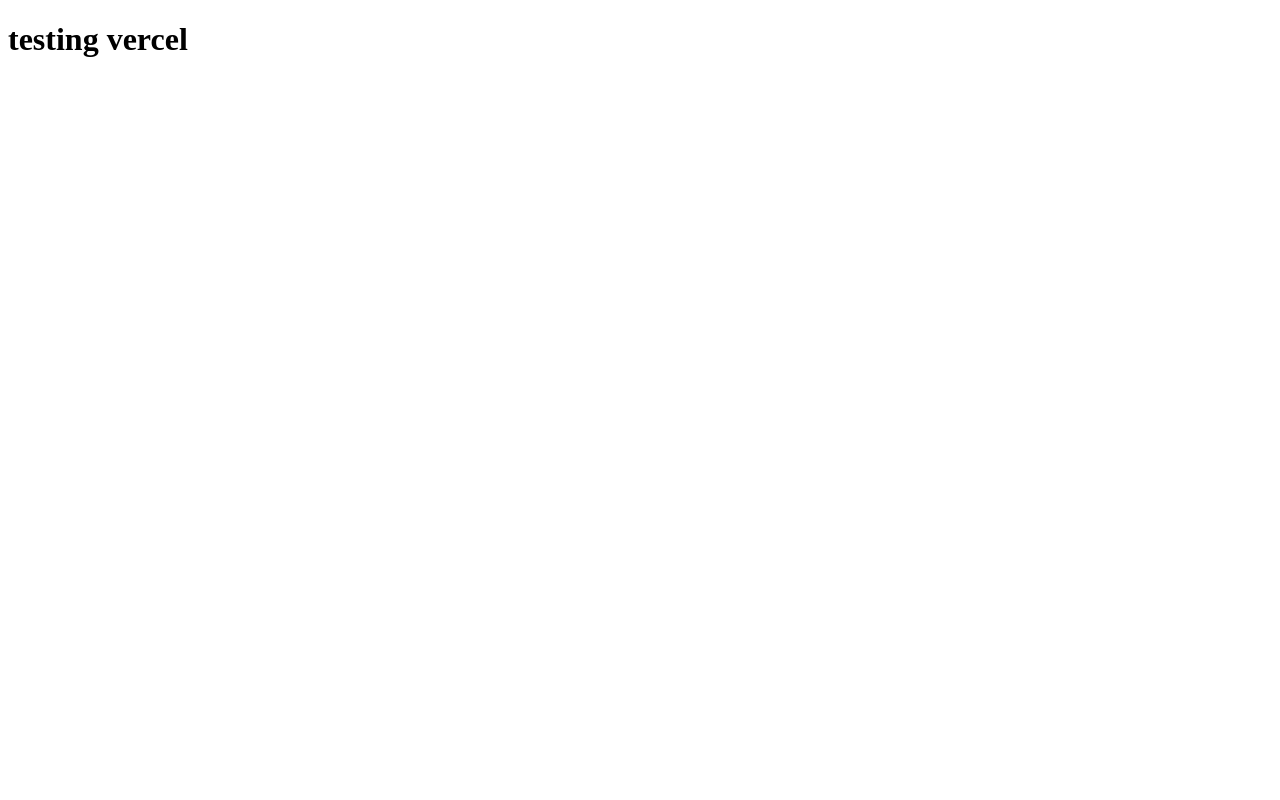
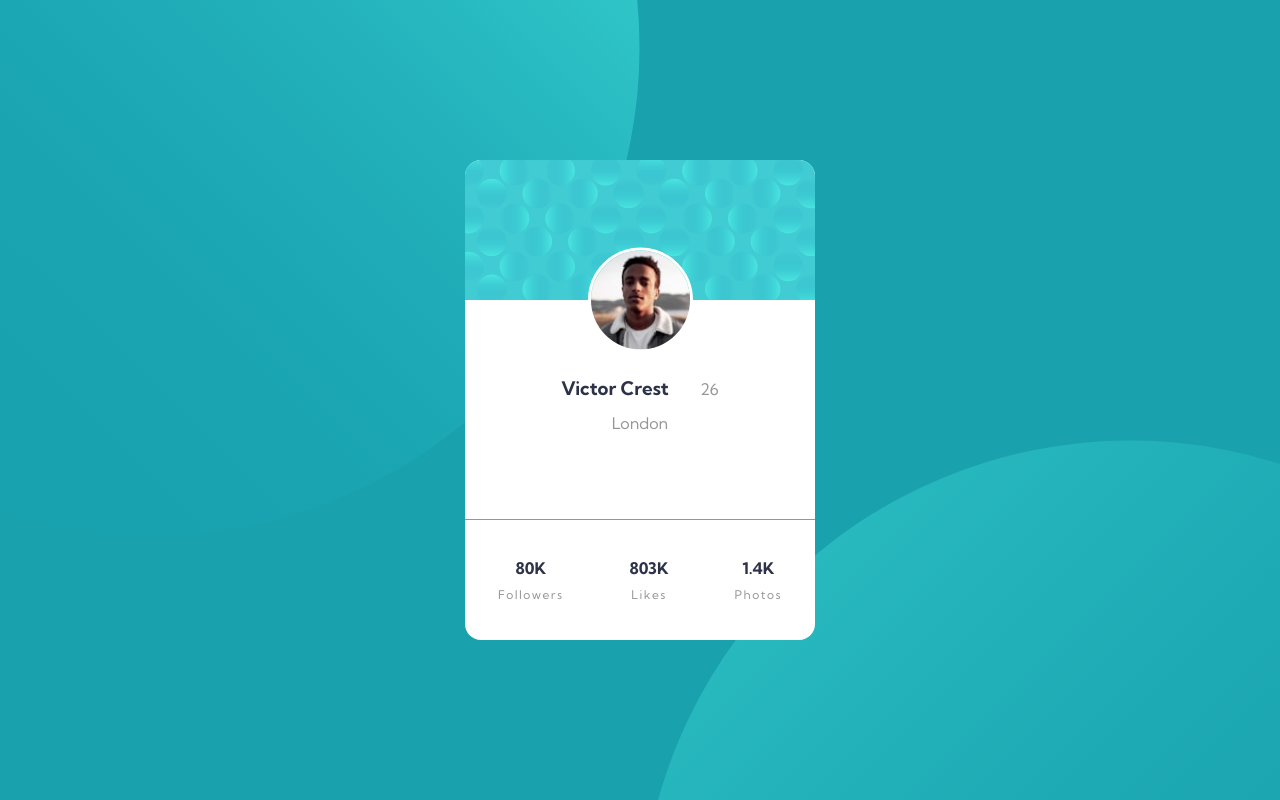
Before and after one commit to mrskodi/profile-card-component, a plain HTML site: page index.html in a window 1280 px wide. Drawn offline with Linux system fonts and the light colour scheme.

Commit message:
profile-card-component-v1 completed

```diff
--- a/index.html
+++ b/index.html
@@ -6,9 +6,49 @@
     <meta name="viewport" content="width=device-width, initial-scale=1.0" />
     <title>Document</title>
     <link rel="stylesheet" href="style.css" />
+
   </head>
   <body>
-    <h1>testing vercel</h1>
+    <div class="card-background">
+      <img class="img-top" src='images/bg-pattern-top.svg'>
+      <img class="img-bottom" src='images/bg-pattern-bottom.svg'>
+    </div>
+
+    <div class="container">
+      <!--card-->
+      <div class="card">
+
+        <!--card top-->
+        <div class="card-top">
+          <!--card top background - img absolutely positioned-->
+          <img class="card-top-bg" src="/images/bg-pattern-card.svg">
+          <img class="card-user-img" src="/images/image-victor.jpg">
+          <div class="card-user-details">
+            <div class="user-name-age">
+              <h3 class="user-name">Victor Crest</h3>
+              <span class="user-age">26</span>
+            </div>
+            <p class="user-city">London</p>
+          </div>
+        </div>
+
+        <div class="card-stats">
+          <div class="data followers">
+            <p>80K</p>
+            <p>Followers</p>
+          </div>
+          <div class="data likes">
+            <p>803K</p>
+            <p>Likes</p>
+          </div>
+          <div class="data photos">
+            <p>1.4K</p>
+            <p>Photos</p>
+          </div>
+        </div>
+      </div>
+    </div>
+
     <script src="script.js"></script>
   </body>
 </html>
--- a/style.css
+++ b/style.css
@@ -0,0 +1,133 @@
+@import url("https://fonts.googleapis.com/css2?family=Kumbh+Sans:wght@400;700&display=swap");
+
+/* html {
+  font-size: 1vw;
+} */
+
+*,
+::after,
+::before {
+  margin: 0;
+  padding: 0;
+  box-sizing: border-box;
+}
+
+body {
+  background-color: hsl(185, 75%, 39%);
+  font-family: "Kumbh Sans", sans-serif;
+  font-size: 1rem;
+  color: hsl(229, 23%, 23%);
+  max-width: 1440px;
+}
+
+.card-background {
+  width: 100%;
+  height: 100vh;
+  position: relative;
+  overflow: hidden;
+}
+
+.img-top,
+.img-bottom {
+  position: absolute;
+}
+
+.img-top {
+  right: 50%;
+  bottom: 33%;
+}
+
+.img-bottom {
+  top: 55%;
+  left: 50%;
+}
+
+.container {
+  position: absolute;
+  top: 50%;
+  left: 50%;
+  height: 60%;
+  transform: translate(-50%, -50%);
+  border-radius: 1em;
+}
+
+.card {
+  display: flex;
+  flex-direction: column;
+  width: 100%;
+  height: 100%;
+}
+
+.card-top {
+  display: flex;
+  flex-direction: column;
+  align-items: center;
+  background-color: white;
+  border-radius: 1em 1em 0 0;
+  height: 75%;
+  border-bottom: 1px solid hsl(0, 0%, 59%);
+}
+
+.card-top-bg {
+  border-radius: 1em 1em 0 0;
+}
+
+.card-user-img {
+  transform: translateY(-50%);
+  border-radius: 50%;
+  border: 3px solid white;
+  width: 30%;
+}
+
+.card-user-details {
+  transform: translateY(-50%);
+  width: 45%;
+  height: 50%;
+  display: flex;
+  flex-direction: column;
+  align-items: center;
+  justify-content: center;
+}
+
+.user-name-age {
+  width: 100%;
+  display: flex;
+  align-items: center;
+  justify-content: space-between;
+}
+
+.user-age {
+  color: hsl(0, 0%, 59%);
+}
+
+.user-city {
+  margin-top: 0.8em;
+  color: hsl(0, 0%, 59%);
+}
+
+.card-stats {
+  display: flex;
+  background-color: white;
+  justify-content: space-around;
+  align-items: center;
+  height: 25%;
+  border-radius: 0 0 1em 1em;
+}
+
+.data {
+  display: flex;
+  justify-content: center;
+  align-items: center;
+  flex-direction: column;
+}
+
+.data p:first-child {
+  font-weight: 700;
+}
+
+.data p:last-child {
+  font-size: 0.75em;
+  margin-top: 0.75em;
+  letter-spacing: 1.5px;
+  color: hsl(0, 0%, 59%);
+}
```
Also changed, not shown: images/bg-pattern-bottom.svg (added), images/bg-pattern-card.svg (added), images/bg-pattern-top.svg (added), images/image-victor.jpg (added), 1 other file.
